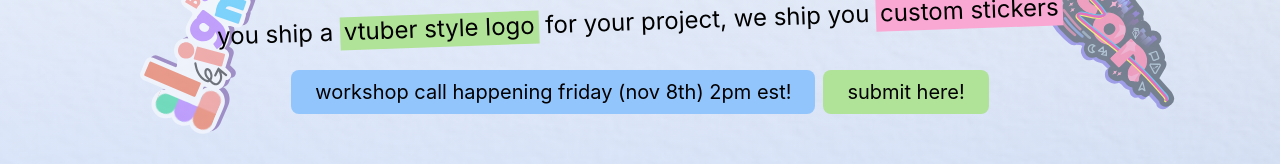
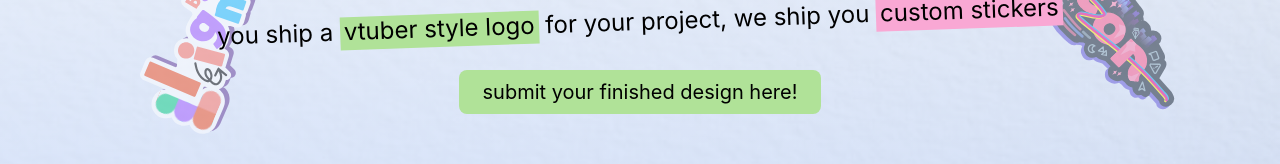
Before and after one commit to hackclub/anchor, a React (Create React App) app: page / in a window 1280 px wide. Shown: the part 410-574 px from the top of the page. Built offline with nearby package versions, Linux system fonts and the light colour scheme.

Commit message:
update landing buttons

```diff
--- a/src/App.js
+++ b/src/App.js
@@ -26,8 +26,8 @@ export default function App() {
             <p className="text-2xl mx-4">you ship a <span className="bg-[#B0E298] px-1 pb-1">vtuber style logo</span> for your project, we ship you <span className="bg-pink-300 px-1 pb-1">custom stickers</span></p>
           </div>
           <div className="flex flex-row gap-2 mt-8">
-            <p className="bg-blue-300 px-6 py-2 rounded-lg text-xl">workshop call happening friday (nov 8th) 2pm est!</p>
-            <a href="https://forms.hackclub.com/t/rvyw8wbChSus" className="bg-[#B0E298] px-6 py-2 rounded-lg text-xl submit pop" target="_blank" rel="noopenner noreferrer">submit here!</a>
+            {/*<p className="bg-blue-300 px-6 py-2 rounded-lg text-xl">workshop call happening friday (nov 8th) 2pm est!</p>*/}
+            <a href="https://forms.hackclub.com/t/rvyw8wbChSus" className="bg-[#B0E298] px-6 py-2 rounded-lg text-xl submit pop" target="_blank" rel="noopenner noreferrer">submit your finished design here!</a>
           </div>
 
         </div>
```
